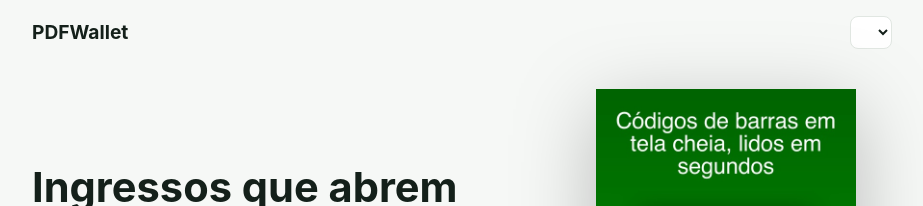
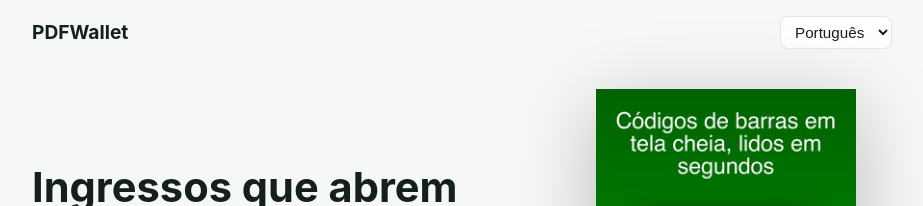
Before and after one commit to michaeltroger/p, a Jekyll site: the page built from docs/pt/event-tickets/index.md, in a window 1280 px wide. Shown: the top 206 px of the page, without its empty margins (178-1101 px from the left). Built offline with Jekyll 4.4.1, drawn with Linux system fonts in a browser that asks for light colours.

Commit message:
Update web

```diff
--- a/docs/_layouts/usecase.html
+++ b/docs/_layouts/usecase.html
@@ -110,7 +110,8 @@
         <span hidden>Language</span>
         <select aria-label="Language" onchange="try{localStorage.setItem('lang',this.value)}catch(e){};location.href='{{ '/' | relative_url }}'+this.value+'/{{ page.usecase }}/'">
           {%- for l in site.data.i18n %}
-          {%- if uc[l[0]] %}
+          {%- assign code = l[0] %}
+          {%- if uc[code] %}
           <option value="{{ l[0] }}"{% if l[0] == page.locale %} selected{% endif %}>{{ l[1].label }}</option>
           {%- endif %}
           {%- endfor %}
```
